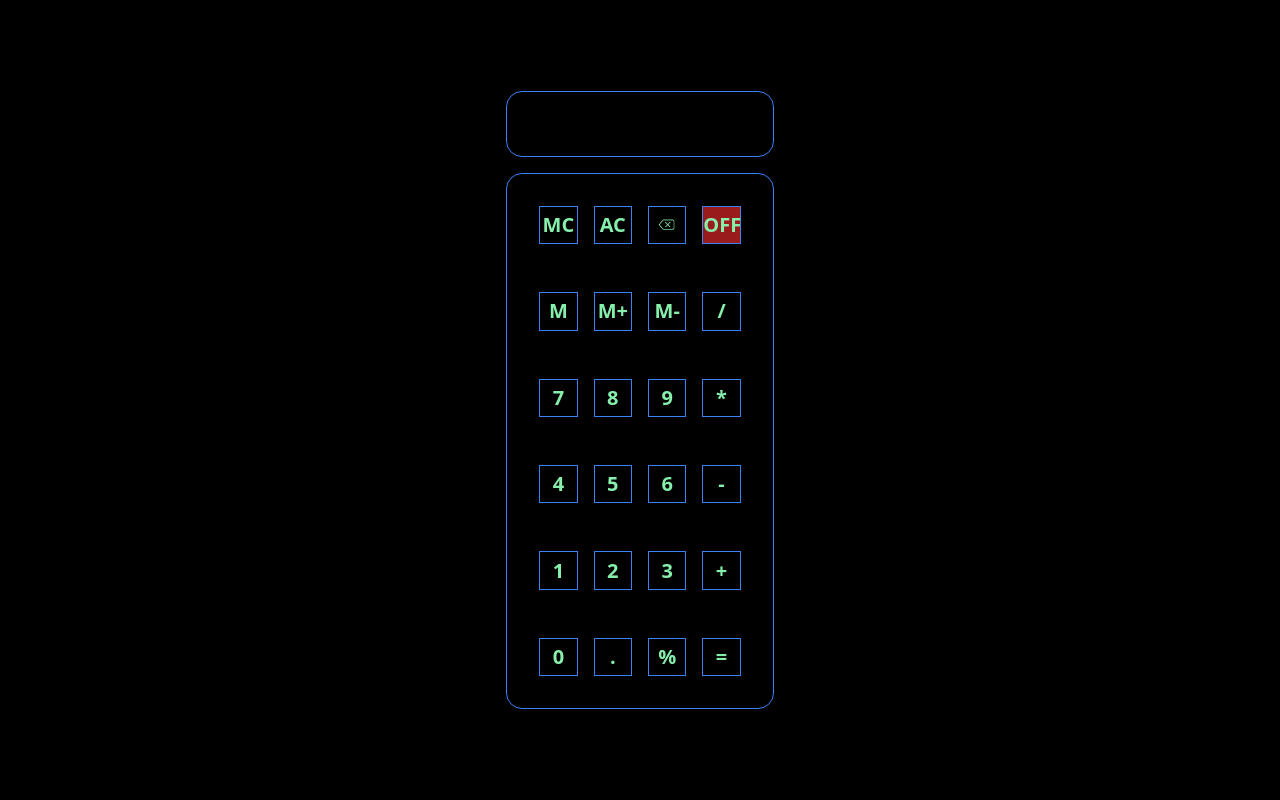
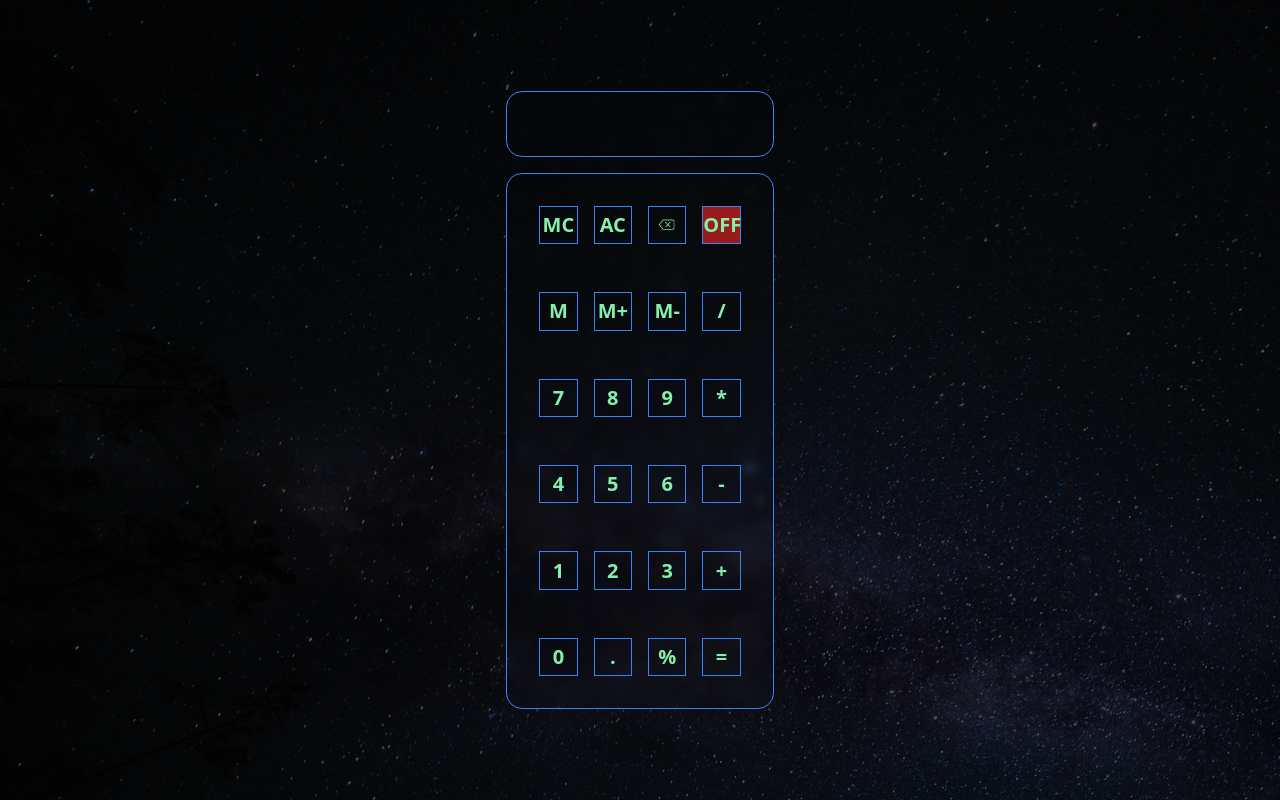
Before and after one commit to PatilKhushal/Calculator, a website: page index.html in a window 1280 px wide. Drawn offline with Linux system fonts and the light colour scheme; the site is published under a folder, as on GitHub Pages, so addresses that start at the root find nothing.

Commit message:
resolved the background issue

```diff
--- a/index.html
+++ b/index.html
@@ -10,7 +10,7 @@
   <link rel="stylesheet" crossorigin href="./css/output.css">
 </head>
 <body class="bg-black">
-    <div class="bg-[url('/images/bg.jpg')] min-h-dvh relative flex justify-center items-center z-0 p-8">
+    <div class="bg-[url('../images/bg.jpg')] min-h-dvh relative flex justify-center items-center z-0 p-8">
         <div class="flex flex-col gap-4 w-[22%] justify-center h-max bg-opacity-20 backdrop-blur-sm mid-desktop:w-1/4 small-desktop:w-[30%] tablet:w-[40%] large-mobile:w-3/4 mid-mobile:w-[80%] bg-transparent">
             <input type="text" name="" id="" class="w-full gap-4 border border-blue-500 text-green-300 font-bold m-auto p-4 rounded-2xl bg-transparent text-2xl mid-desktop:text-xl small-desktop:text-lg tablet:text-base large-mobile:px-6 " value="" disabled>
             <div class="buttons grid grid-cols-4 border border-blue-500 w-full gap-x-4 gap-y-12 m-auto p-8 rounded-2xl large-mobile:p-6">
```
Also changed, not shown: css/output.css.
